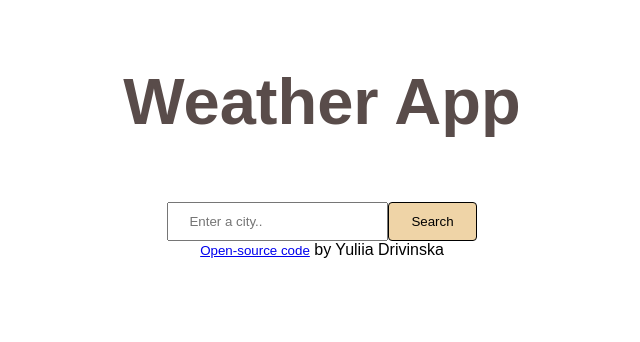
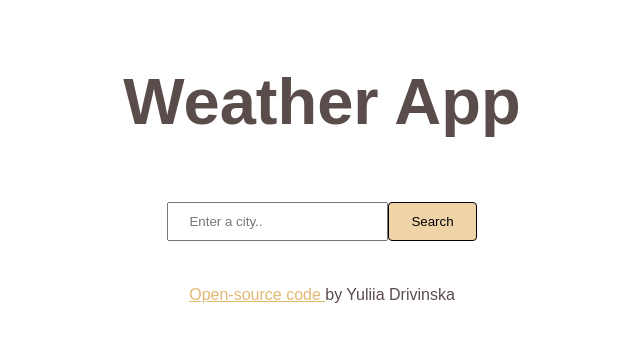
Before and after one commit to JuliaBonBon/weather-react, a React (Create React App) app: page / in a window 1280 px wide. Shown: the top 342 px of the page, without its empty margins (318-958 px from the left). Built offline with nearby package versions, Linux system fonts and the light colour scheme.

Commit message:
Added footer instead of element small and added some CSS to it

```diff
--- a/src/App.css
+++ b/src/App.css
@@ -2,3 +2,13 @@
   font-family: sans-serif;
   text-align: center;
 }
+
+footer {
+  font-family: sans-serif;
+  margin: 45px;
+  color: #594c4a;
+}
+
+a {
+  color: #e2b873;
+}
--- a/src/App.js
+++ b/src/App.js
@@ -4,18 +4,21 @@ import "./App.css";
 export default function App() {
   return (
     <div className="App">
+      <div className="container">
         <h1>Weather App</h1>
         <Search />
-      <small>
+        <footer>
           <a
             href="https://github.com/JuliaBonBon/weather-react"
             target="_blank"
             rel="noreferrer"
           >
-          Open-source code
+            Open-source code {""}
           </a>
-      </small>{" "}
+          {""}
           by Yuliia Drivinska
+        </footer>
+      </div>
     </div>
   );
 }
```
Lines whose indentation alone changed are shown as unchanged.
